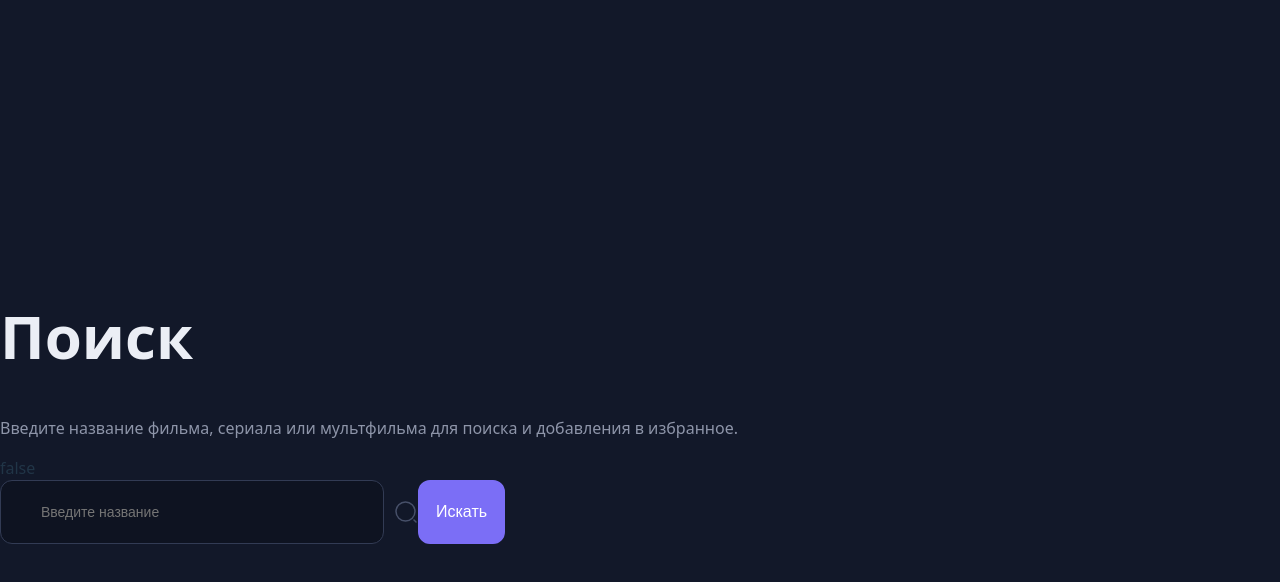
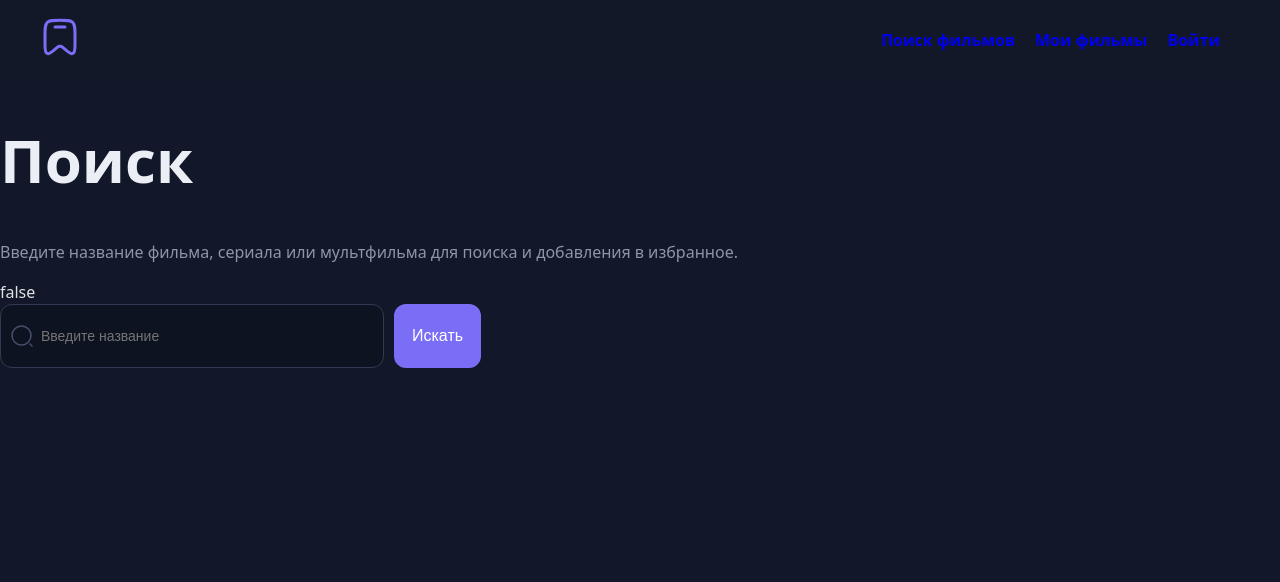
Before and after one commit to Deniskos/film-library, a React (Vite) app: page / in a window 1280 px wide. Shown: the top 582 px of the page. Built offline with nearby package versions, Linux system fonts and the light colour scheme.

Commit message:
feat: добавлен компонент Header

```diff
--- a/src/App.jsx
+++ b/src/App.jsx
@@ -1,14 +1,16 @@
 import Title from "./components/Title/Title";
 import Paragraph from "./components/Paragraph/Paragraph";
 import Search from "./components/Search/Search";
+import Header from "./components/Header/Header";
 
 function App() {
     return (
         <>
+            <Header />
             <Title>Поиск</Title>
             <Paragraph size="regular">
-        Введите название фильма, сериала или мультфильма для поиска и добавления
-        в избранное.
+                Введите название фильма, сериала или мультфильма для поиска и
+                добавления в избранное.
             </Paragraph>
             <Search />
         </>
--- /dev/null
+++ b/src/components/Header/Header.jsx
@@ -0,0 +1,17 @@
+import "./styles.css";
+import Menu from "../Menu/Menu";
+
+const Header = () => {
+    return (
+        <header className="header__root">
+            <div className="header__logo">
+                <a href="/">
+                    <img src="/logo.svg" />
+                </a>
+            </div>
+            <Menu />
+        </header>
+    );
+};
+
+export default Header;
--- /dev/null
+++ b/src/components/Header/styles.css
@@ -0,0 +1,13 @@
+.header__root {
+    display: flex;
+    align-items: center;
+    justify-content: space-between;
+    max-width: 100%;
+    height: 80px;
+    padding: 0 40px;
+    background-color: #121829cc;
+}
+
+.header__logo {
+    display: inline-block;
+}
--- a/src/components/Input/Input.jsx
+++ b/src/components/Input/Input.jsx
@@ -8,7 +8,7 @@ const Input = ({ placeholder, className = "", iconName }) => {
                 className={`input ${className} ${iconName ? "whitchIcon" : ""}`}
                 placeholder={placeholder}
             />
-      {iconName && <img src={`/${iconName}`} />}
+            {iconName && <img className="input__icon" src={`/${iconName}`} />}
         </div>
     );
 };
--- /dev/null
+++ b/src/components/Menu/Menu.jsx
@@ -0,0 +1,29 @@
+import "./styles.css";
+
+const Menu = () => {
+    return (
+        <menu className="navigation">
+            <nav class="nav">
+                <ul class="nav-list">
+                    <li class="nav-item">
+                        <a href="/" class="nav-link">
+                            Поиск фильмов
+                        </a>
+                    </li>
+                    <li class="nav-item">
+                        <a href="/about" class="nav-link">
+                            Мои фильмы
+                        </a>
+                    </li>
+                    <li class="nav-item">
+                        <a href="/services" class="nav-link">
+                            Войти
+                        </a>
+                    </li>
+                </ul>
+            </nav>
+        </menu>
+    );
+};
+
+export default Menu;
--- /dev/null
+++ b/src/components/Menu/styles.css
@@ -0,0 +1,13 @@
+.nav-list {
+    display: flex;
+    font-size: 16px;
+    line-height: 24px;
+    font-weight: 600;
+    letter-spacing: 2%;
+    color: #a8aebf;
+}
+
+.nav-item {
+    list-style: none;
+    margin-right: 20px;
+}
--- a/src/index.css
+++ b/src/index.css
@@ -2,7 +2,7 @@
     font-family: system-ui, Avenir, Helvetica, Arial, sans-serif;
     line-height: 1.5;
     font-weight: 400;
-
+    width: 100%;
     color-scheme: light dark;
     color: rgba(255, 255, 255, 0.87);
     background-color: #242424;
@@ -13,57 +13,13 @@
     -moz-osx-font-smoothing: grayscale;
 }
 
-a {
-  font-weight: 500;
-  color: #646cff;
-  text-decoration: inherit;
-}
-a:hover {
-  color: #535bf2;
-}
-
 body {
     margin: 0;
-  display: flex;
-  place-items: center;
     min-width: 320px;
     min-height: 100vh;
     background-color: #121829;
 }
 
-h1 {
-  font-size: 3.2em;
-  line-height: 1.1;
+a {
+    text-decoration: none;
 }
-
-button {
-  border-radius: 8px;
-  border: 1px solid transparent;
-  padding: 0.6em 1.2em;
-  font-size: 1em;
-  font-weight: 500;
-  font-family: inherit;
-  background-color: #1a1a1a;
-  cursor: pointer;
-  transition: border-color 0.25s;
-}
-button:hover {
-  border-color: #646cff;
-}
-button:focus,
-button:focus-visible {
-  outline: 4px auto -webkit-focus-ring-color;
-}
-
-@media (prefers-color-scheme: light) {
-  :root {
-    color: #213547;
-    background-color: #ffffff;
-  }
-  a:hover {
-    color: #747bff;
-  }
-  button {
-    background-color: #f9f9f9;
-  }
-}
```
Also changed, not shown: public/logo.svg (added). Lines whose indentation alone changed are shown as unchanged.
